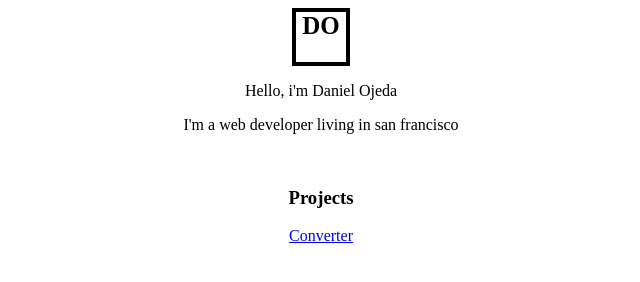
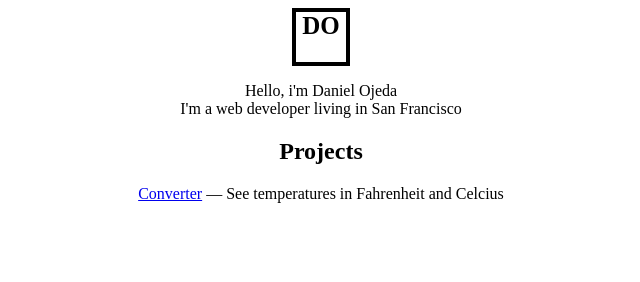
Before and after one commit to Danielo814/Danielo814.github.io, a plain HTML site: page index.html in a window 1280 px wide. Shown: the whole page, without its empty margins (319-959 px from the left). Drawn offline with Linux system fonts and the light colour scheme.

Commit message:
add changes to formatting

```diff
--- a/index.html
+++ b/index.html
@@ -4,12 +4,20 @@
     <link rel="stylesheet" type="text/css" href="style.css"/>
 </head>
 <body>
-    <div class="square-container">
-        <div class="box">DO</div>
+    <div class="introduction">
+        <div class="square-container">
+            <div class="box">DO</div>
+            <p class="box-text">Hello, i'm Daniel Ojeda<br>
+I'm a web developer living in San Francisco
+            </p>
+        </div>
+        <!-- <p>Hello, i'm Daniel Ojeda</p>
+        <p>I'm a web developer living in san francisco</p> -->
     </div>
-    <p>Hello, i'm Daniel Ojeda</p>
-    <p>I'm a web developer living in san francisco</p>
-    <br>
-    <h3>Projects</h3>
-    <a href="/converter">Converter</a>
+    <div class="projects">
+            <h2>Projects</h2>
+            <p><a href="/converter">Converter</a> &#8212; See temperatures in Fahrenheit and Celcius</p>
+    </div>
+    <!-- <h3>Projects</h3>
+    <a href="/converter">Converter</a> -->
 </body>
```
